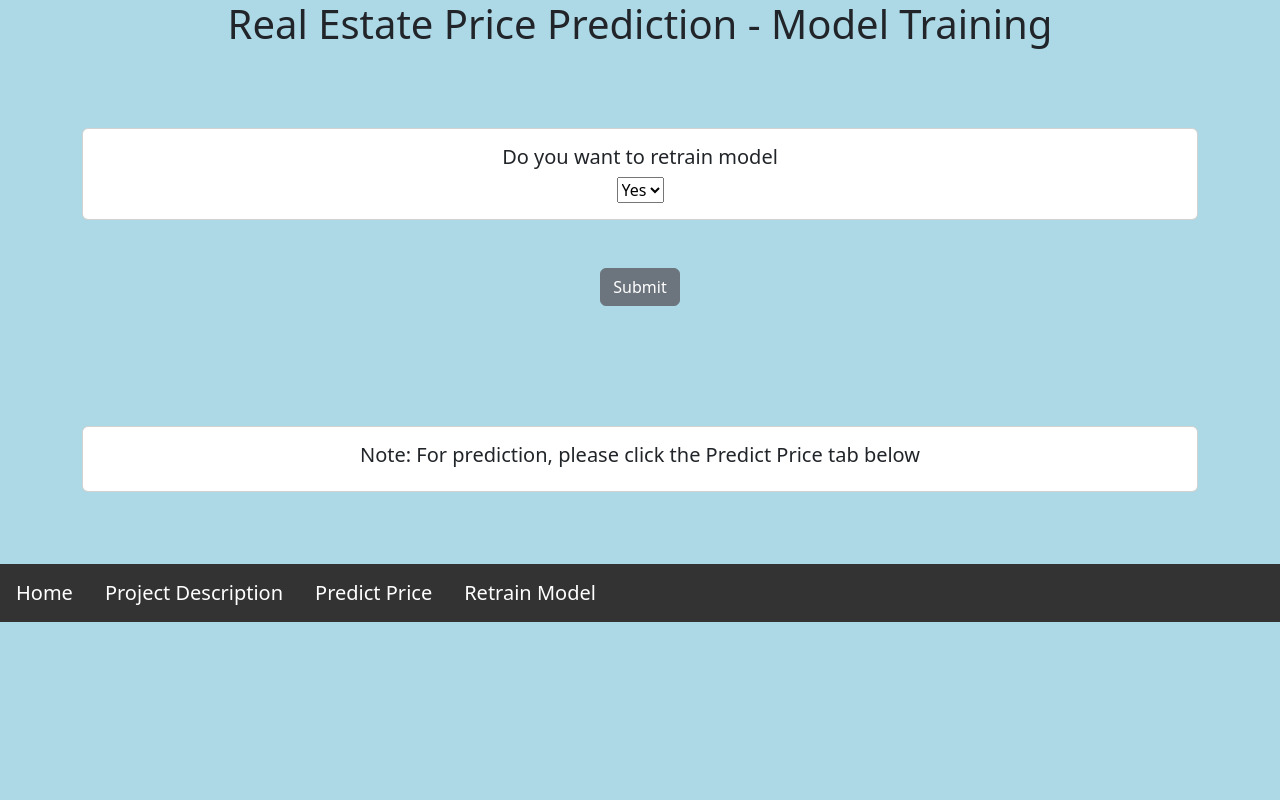
After one commit to sudhanshusinghaiml/End-to-End-Real-Estate-Price-Prediction-Model, a Flask app: page /retrain.html in a window 1280 px wide. The commit adds this page. Run offline with Flask 3, Linux system fonts and the light colour scheme; parts of the project's set-up code (start-up, migrations or seed data) failed here and were passed over; some libraries are stand-ins or nearby versions.

Commit message:
Modified html and css files and added a route to retrain.html

```diff
--- a/app.py
+++ b/app.py
@@ -16,20 +16,20 @@ loaded_model = joblib.load(fileName)
 @PropertyPricePredictionApp.route('/')
 def index():
     heading = 'Property Price Prediction Model'
-    return render_template("index.html", heading=heading)
-
-
-@PropertyPricePredictionApp.route('/index.html')
-def back_to_index():
-    heading = 'Property Price Prediction Model'
-    return render_template("index.html", heading=heading)
+    return render_template("home.html", heading=heading)
 
 
 @PropertyPricePredictionApp.route('/home.html')
+def back_to_index():
+    heading = 'Property Price Prediction Model'
+    return render_template("home.html", heading=heading)
+
+
+@PropertyPricePredictionApp.route('/describeProject.html')
 @cross_origin()
 def home():
     heading = 'Property Price Prediction'
-    return render_template("home.html", heading=heading)
+    return render_template("describeProject.html", heading=heading)
 
 
 # 4. Expose the prediction functionality, make a prediction from the passed
@@ -97,6 +97,19 @@ def price_prediction():
     return render_template("predictor.html")
 
 
+@PropertyPricePredictionApp.route("/retrain.html", methods=['GET', 'POST'])
+def model_training():
+    status = ' '
+    if request.method == "POST":
+        model_training_flag = float(request.form["RetrainModel"])
+        if model_training_flag == 1:
+            status = "Model Training Completed"
+        else:
+            status = "Model Training was selected as No"
+
+    return render_template("retrain.html", model_training_status=status)
+
+
 # 5. Run the API with uvicorn
 #    Will run on http://127.0.0.1:8000
 if __name__ == '__main__':
--- a/static/css/styles.css
+++ b/static/css/styles.css
@@ -7,6 +7,7 @@
 body {
     background-color: lightblue;
     text-align: center;
+    overflow-x: hidden;
 }
 .subheading {
 	text-align: left;
@@ -20,7 +21,7 @@ body {
 	width: 75%;
 }
 
-ul.unordereditem {
+ul.unordered-item {
 	list-style-type: none;
 	margin: auto;
 	padding: 0;
@@ -28,13 +29,13 @@ ul.unordereditem {
 	width: 130%;
 }
 
-ul.ordereditem {
+ul.ordered-item {
 	margin: 0;
 	list-style-type: circle;
 	text-align: left;
 }
 
-div.listitem {
+div.list-item {
 	padding-left: 250px;
 	text-align: left;
 }
@@ -52,8 +53,8 @@ a:hover {
  }
 
 p {
-	border-style: hidden;
-	background-color: lightblue;
+	--border-style: hidden;
+	--background-color: lightblue;
     text-align: left;
 	height: 75px;
 	width: 60%;
@@ -80,7 +81,7 @@ div.subtopic {
 	border: 15px;
 }
 
-.indexfooter {
+.home-footer {
 	list-style-type: none;
 	margin: 0;
 	padding: 0;
@@ -91,7 +92,7 @@ div.subtopic {
 	width: 100%;
 }
 
-.homefooter {
+.other-footer {
 	list-style-type: none;
 	margin: 0;
 	padding: 0;
--- /dev/null
+++ b/templates/retrain.html
@@ -0,0 +1,92 @@
+<html lang="en">
+
+<head>
+    <meta charset="UTF-8">
+    <meta name="viewport" content="width=device-width, initial-scale=1.0">
+    <title>Property Price Prediction</title>
+
+    <!-- BootStrap -->
+	<link rel="stylesheet" href="https://cdn.jsdelivr.net/npm/bootstrap@5.2.3/dist/css/bootstrap.min.css" integrity="sha384-rbsA2VBKQhggwzxH7pPCaAqO46MgnOM80zW1RWuH61DGLwZJEdK2Kadq2F9CUG65" crossorigin="anonymous">
+
+    <!-- css -->
+    <link rel="stylesheet" href="../static/css/styles.css">
+
+</head>
+
+<body>
+	<div class="header">
+		<h1> Real Estate Price Prediction - Model Training</h1>
+	</div>
+
+    <br><br><br>
+
+
+    <div class="container">
+
+
+
+        <form action="\retrain.html" method="post">
+
+
+            <div class="row">
+                <div class="col-sm-12">
+                    <div class="card">
+                        <div class="card-body">
+                            <h5 class="card-title">Do you want to retrain model</h5>
+                            <!-- Departure -->
+                            <select name="RetrainModel" id="RetrainModel" required="required">
+                                <option value="1">Yes</option>
+                                <option value="0">No</option>
+                            </select>
+                        </div>
+                    </div>
+                </div>
+			</div>
+
+			<br>
+			<br>
+
+            <!-- Submit -->
+            <input type="submit" value="Submit" class="btn btn-secondary">
+        </form>
+        <br>
+        <br>
+        <h3>{{ model_training_status }}</h3>
+
+        <br>
+        <br>
+        <div class="row">
+            <div class="col-sm-12">
+                <div class="card">
+                    <div class="card-body">
+                        <h5 class="card-title">Note: For prediction, please click the Predict Price tab below</h5>
+                    </div>
+                </div>
+            </div>
+		</div>
+
+        <br>
+        <br>
+        <br>
+    </div>
+	<ul class="other-footer">
+		<li class="footer"><a href="/home.html">Home</a></li>
+		<li class="footer"><a href="/describeProject.html">Project Description</a></li>
+		<li class="footer"><a href="/predictor.html">Predict Price</a></li>
+		<li class="footer"><a href="/retrain.html">Retrain Model</a></li>
+	</ul>
+
+    <!-- JavaScript -->
+    <script src="https://code.jquery.com/jquery-3.5.1.slim.min.js"
+        integrity="sha384-DfXdz2htPH0lsSSs5nCTpuj/zy4C+OGpamoFVy38MVBnE+IbbVYUew+OrCXaRkfj"
+        crossorigin="anonymous"></script>
+    <script src="https://cdn.jsdelivr.net/npm/popper.js@1.16.0/dist/umd/popper.min.js"
+        integrity="sha384-Q6E9RHvbIyZFJoft+2mJbHaEWldlvI9IOYy5n3zV9zzTtmI3UksdQRVvoxMfooAo"
+        crossorigin="anonymous"></script>
+    <script src="https://stackpath.bootstrapcdn.com/bootstrap/4.5.0/js/bootstrap.min.js"
+        integrity="sha384-OgVRvuATP1z7JjHLkuOU7Xw704+h835Lr+6QL9UvYjZE3Ipu6Tp75j7Bh/kR0JKI"
+        crossorigin="anonymous"></script>
+
+</body>
+
+</html>
```
Also changed, not shown: templates/describeProject.html (added, +126 -0 lines), templates/home.html (+8 -59 lines), templates/index.html (deleted, +0 -31 lines), templates/predictor.html (+6 -2 lines), results/model-results.jpg (added).
